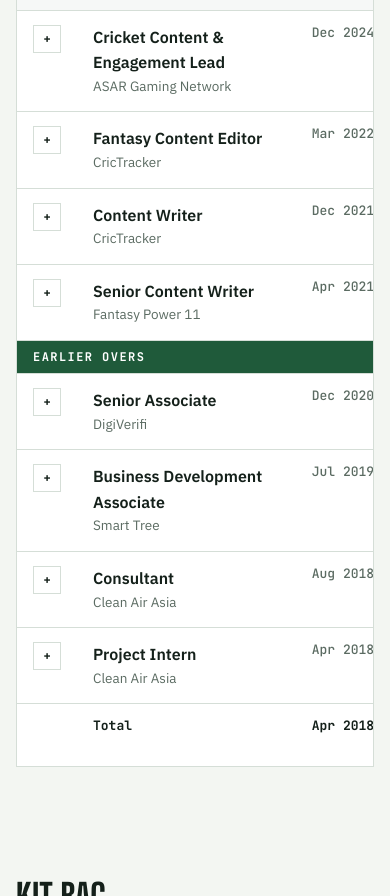
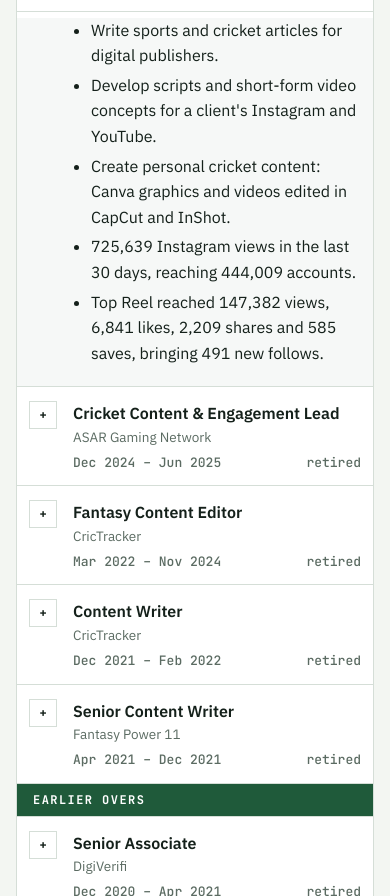
Before and after one commit to TheAnkitAnand/ankitxsports, a plain HTML site: page index.html in a window 390 px wide. Shown: the part 2299-3195 px from the top of the page. Drawn offline with Linux system fonts and the light colour scheme.

Commit message:
Update index.html

```diff
--- a/index.html
+++ b/index.html
@@ -87,7 +87,26 @@ tr.detail ul{margin:6px 0 0;padding-left:20px;max-width:72ch}
 tr.detail li{margin-bottom:4px}
 tr.group td{font:700 12px/1 var(--mono);letter-spacing:.12em;text-transform:uppercase;background:var(--pitch);color:var(--pitch-ink);padding:10px 16px}
 tfoot td{font:700 13px/1.3 var(--mono);border-bottom:0}
-
+/* Batting card: stacked layout on phones */
+@media (max-width:640px){
+  .card table,.card tbody,.card tfoot{display:block;min-width:0;width:100%}
+  .card thead{display:none}
+  tr.innings{display:grid;grid-template-columns:32px 1fr auto;column-gap:12px;row-gap:6px;padding:14px 12px;border-bottom:1px solid var(--line)}
+  tr.innings td{display:block;padding:0;border:0}
+  tr.innings td:nth-child(1){grid-row:1 / span 2}
+  tr.innings td.who{grid-column:2 / 4}
+  tr.innings td:nth-child(3){grid-column:2;white-space:normal}
+  tr.innings td:nth-child(4){grid-column:3;text-align:right}
+  tr.innings td.num{display:none}
+  tr.detail td{display:block;border-bottom:1px solid var(--line);padding:0 12px 16px 56px}
+  tr.detail td:first-child{display:none}
+  tr.detail ul{padding-left:18px}
+  tr.group,tr.group td{display:block}
+  tfoot tr{display:flex;flex-wrap:wrap;gap:4px 12px;padding:12px}
+  tfoot td{display:block;padding:0}
+  tfoot td:first-child{display:none}
+  tfoot td.num::after{content:" months"}
+}
 /* Kit bag */
 .kit{display:grid;grid-template-columns:repeat(3,1fr);gap:16px}
 .kit > div{background:var(--paper);border:1px solid var(--line);padding:22px;min-width:0}
```
